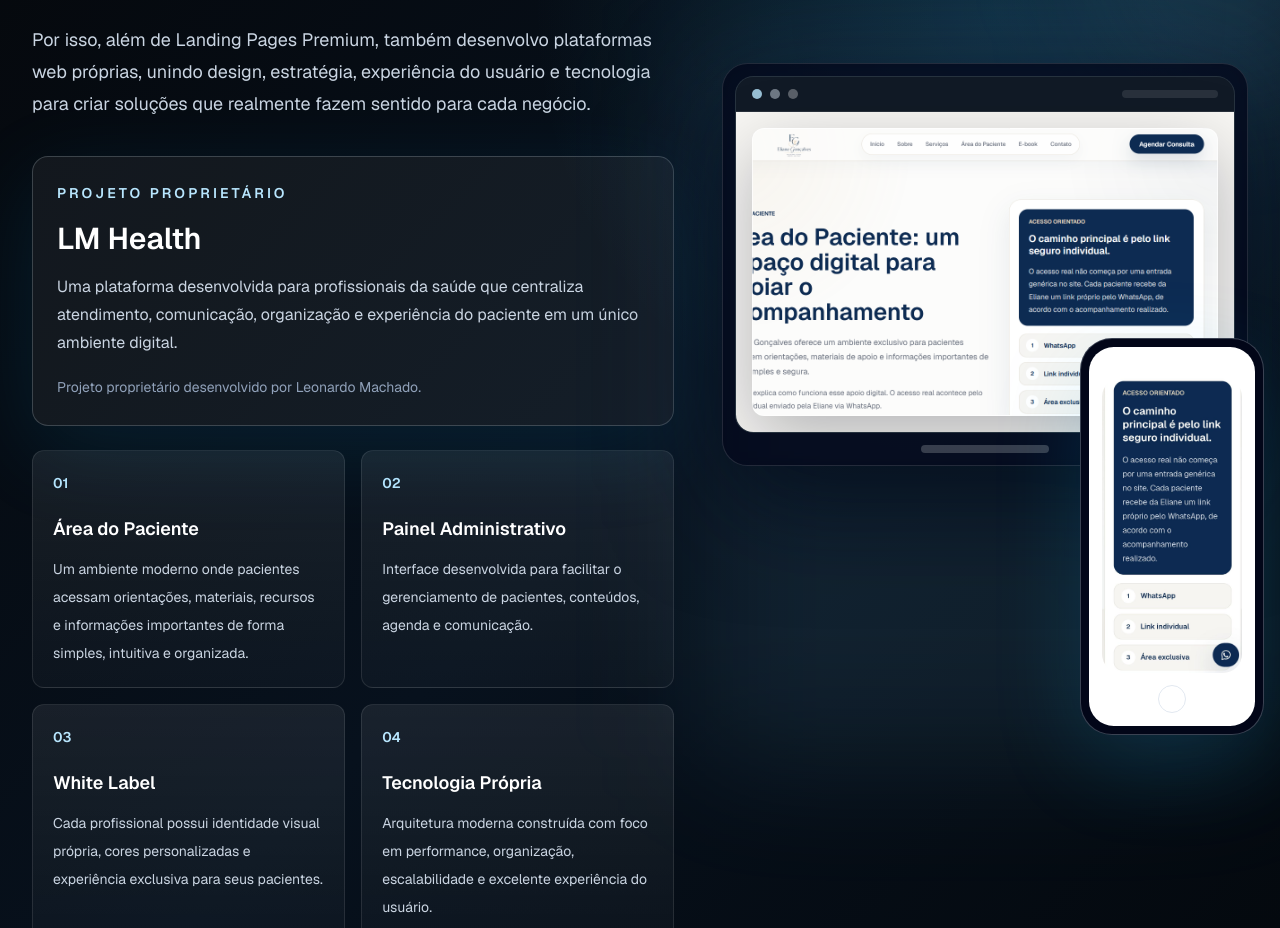
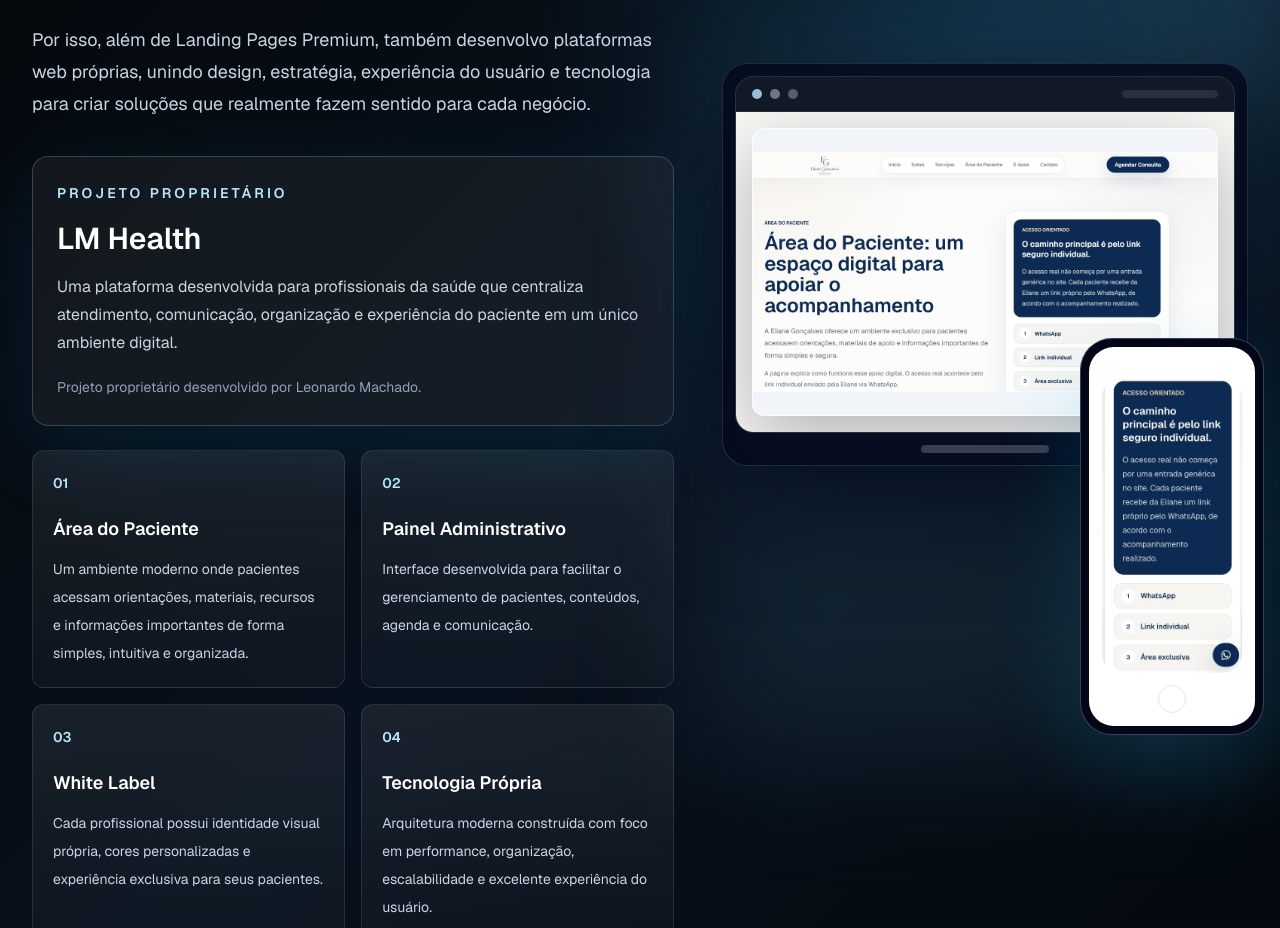
Before and after one commit to leonardocanva3/leonardo-machado-landing, a Next.js app: page / in a window 1280 px wide. Shown: the part 3023-3951 px from the top of the page. Built offline with nearby package versions, Linux system fonts and the light colour scheme.

Commit message:
refactor: otimiza exibicao do mockup da Area do Paciente

```diff
--- a/app/components/technology-case-section.tsx
+++ b/app/components/technology-case-section.tsx
@@ -118,7 +118,7 @@ export function TechnologyCaseSection() {
                 <div className="bg-[#f8f7f4] p-4">
                   <div
                     aria-label="Área do Paciente no desktop"
-                    className="min-h-[18rem] rounded-xl border border-white/70 bg-cover bg-top bg-slate-100 shadow-[0_22px_70px_rgba(2,8,23,0.28)]"
+                    className="min-h-[18rem] rounded-xl border border-white/70 bg-contain bg-center bg-no-repeat bg-slate-100 shadow-[0_22px_70px_rgba(2,8,23,0.28)]"
                     role="img"
                     style={{
                       backgroundImage: `url(${patientAreaDesktopImage})`,
```
